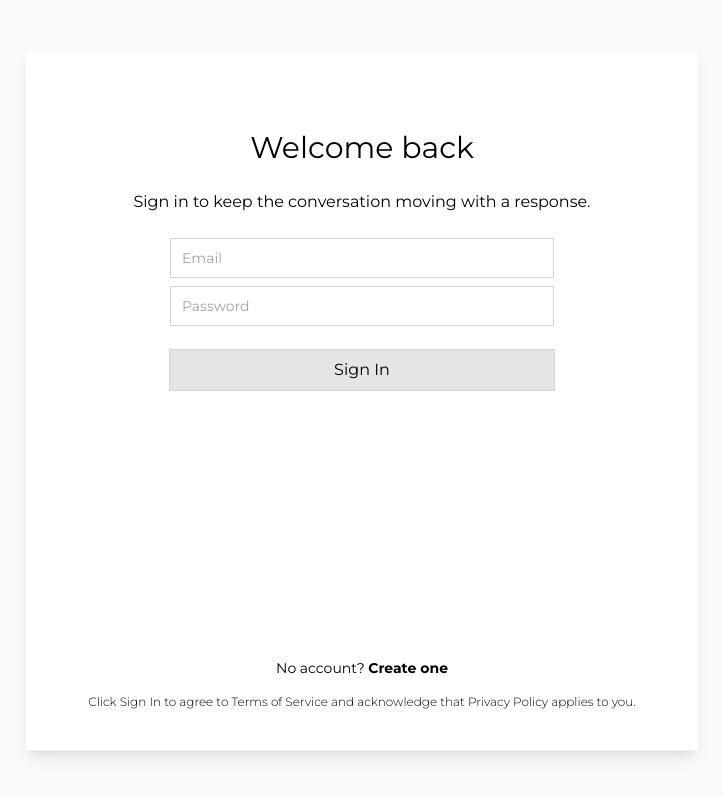
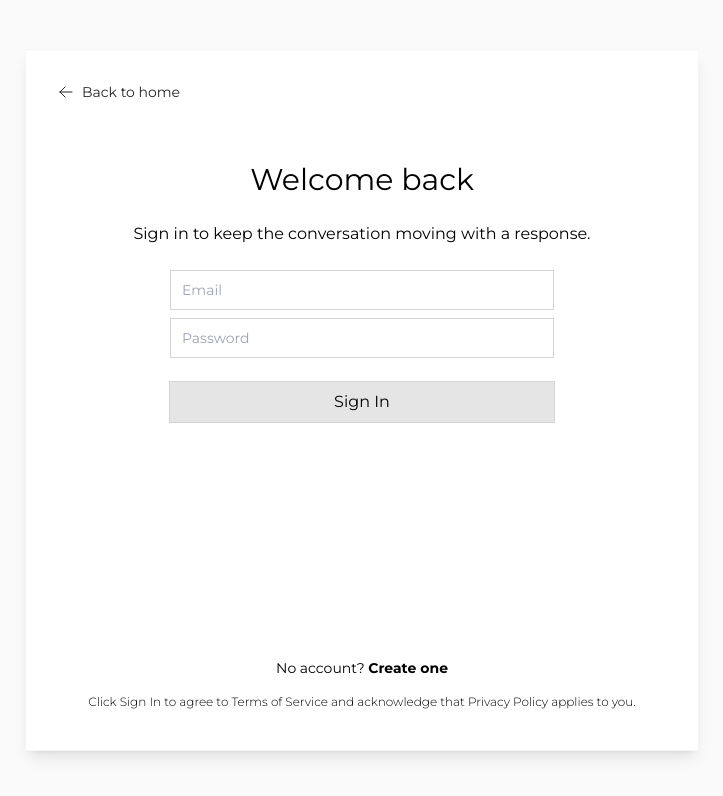
Before and after one commit to jethro-dev/j-blog, a Next.js app: page /signin in a window 1280 px wide. Shown: the top 796 px of the page, without its empty margins (278-1001 px from the left). Built offline with nearby package versions, Linux system fonts and the light colour scheme; no server answers.

Commit message:
Add home button

```diff
--- a/pages/signin/index.js
+++ b/pages/signin/index.js
@@ -9,6 +9,7 @@ import { signIn, useSession } from "next-auth/react";
 import { HiOutlineArrowNarrowLeft } from "react-icons/hi";
 import { useRouter } from "next/router";
 import Link from "next/link";
+import { ArrowLeftIcon } from "@heroicons/react/24/outline";
 
 const SignInPage = () => {
   const [email, setEmail] = useState(null);
@@ -20,11 +21,12 @@ const SignInPage = () => {
 
   const handlePasswordlessSignin = async (e) => {
     e.preventDefault();
+
     const result = await signIn("credentials", {
       redirect: false,
       email,
       password,
-      isRegister: false,
+      isRegister: isRegisterPage,
       callbackUrl: "/",
     });
 
@@ -56,8 +58,16 @@ const SignInPage = () => {
 
   return (
     <section className="h-screen ring-inset grid place-items-center bg-neutral-50">
-      <form className="relative ring-1 max-w-2xl w-full mx-auto shadow-lg ring-neutral-100 px-20 py-20 h-full lg:h-[700px] bg-white">
-        {/* logo div */}
+      <form className="relative ring-1 max-w-2xl w-full mx-auto shadow-lg ring-neutral-100 px-20 py-28 h-full lg:h-[700px] bg-white">
+        {/* back to home page btn */}
+        <button type="button" className="absolute top-0 left-0 m-8">
+          <Link href="/">
+            <span className="flex items-center gap-2 text-neutral-800 font-normal hover:underline text-sm">
+              <ArrowLeftIcon className="h-4 w-4" />
+              Back to home
+            </span>
+          </Link>
+        </button>
 
         <div className="grid place-items-center select-none text-center">
           <h1 className="text-3xl font-medium mb-6">
```
